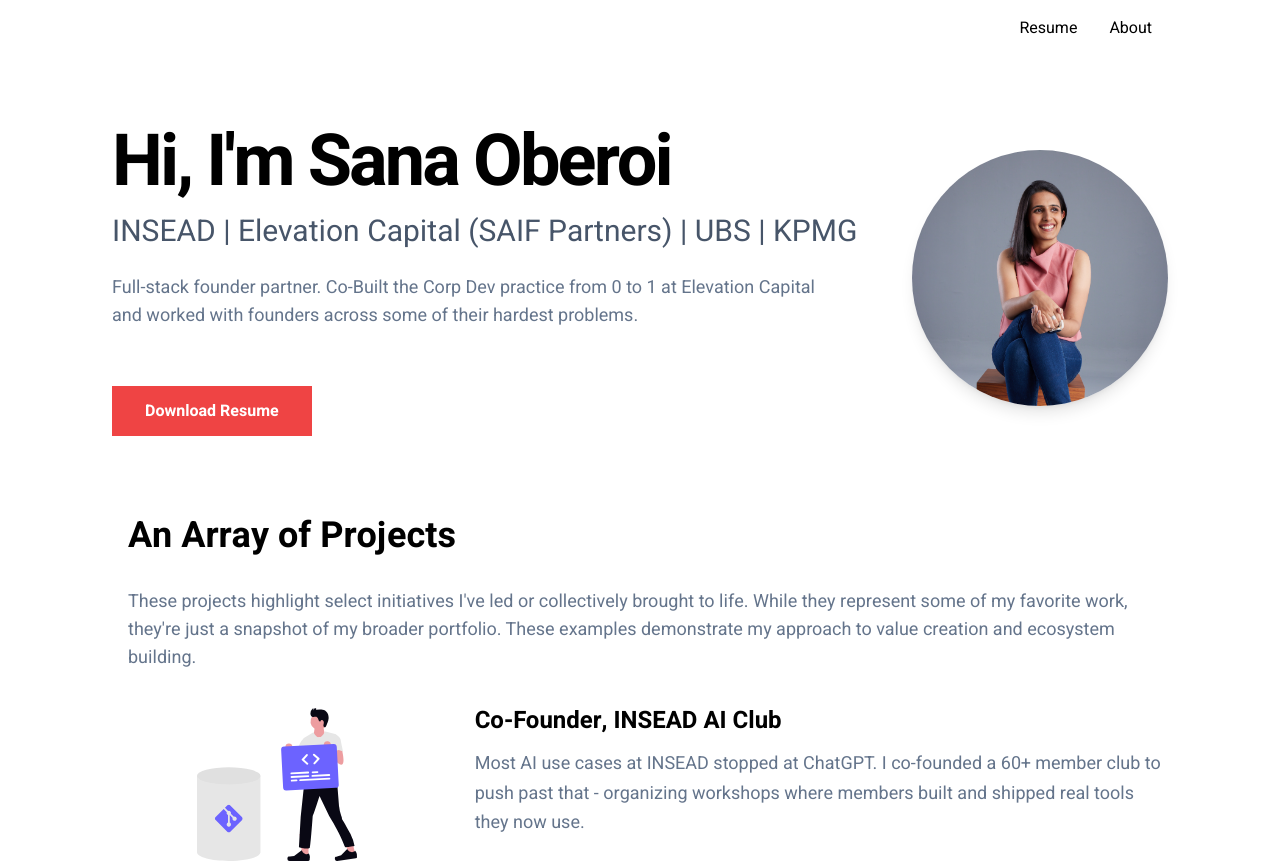
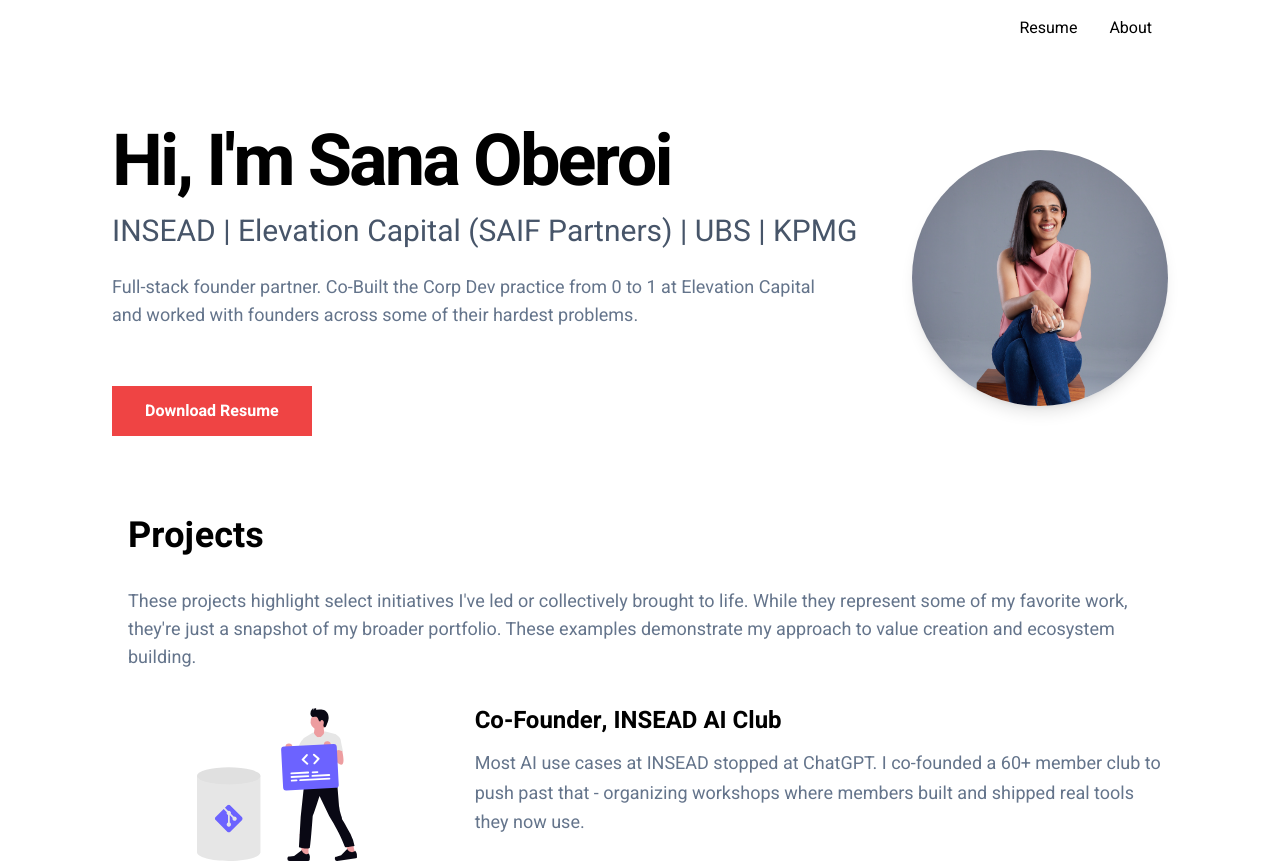
Before and after one commit to SanaOberoi/My-Portfolio, a Next.js app: page / in a window 1280 px wide. Shown: the top 863 px of the page. Built offline with nearby package versions, Linux system fonts and the light colour scheme.

Commit message:
Projects

```diff
--- a/components/more-stories.js
+++ b/components/more-stories.js
@@ -8,7 +8,7 @@
           href={`/projects`}
           className="hover:text-success duration-200 transition-colors p-4 block"
         >
-          An Array of Projects
+          Projects
         </a>
       </h2>
       <p className="text-lg text-slate-500 mb-8 px-4">
```
